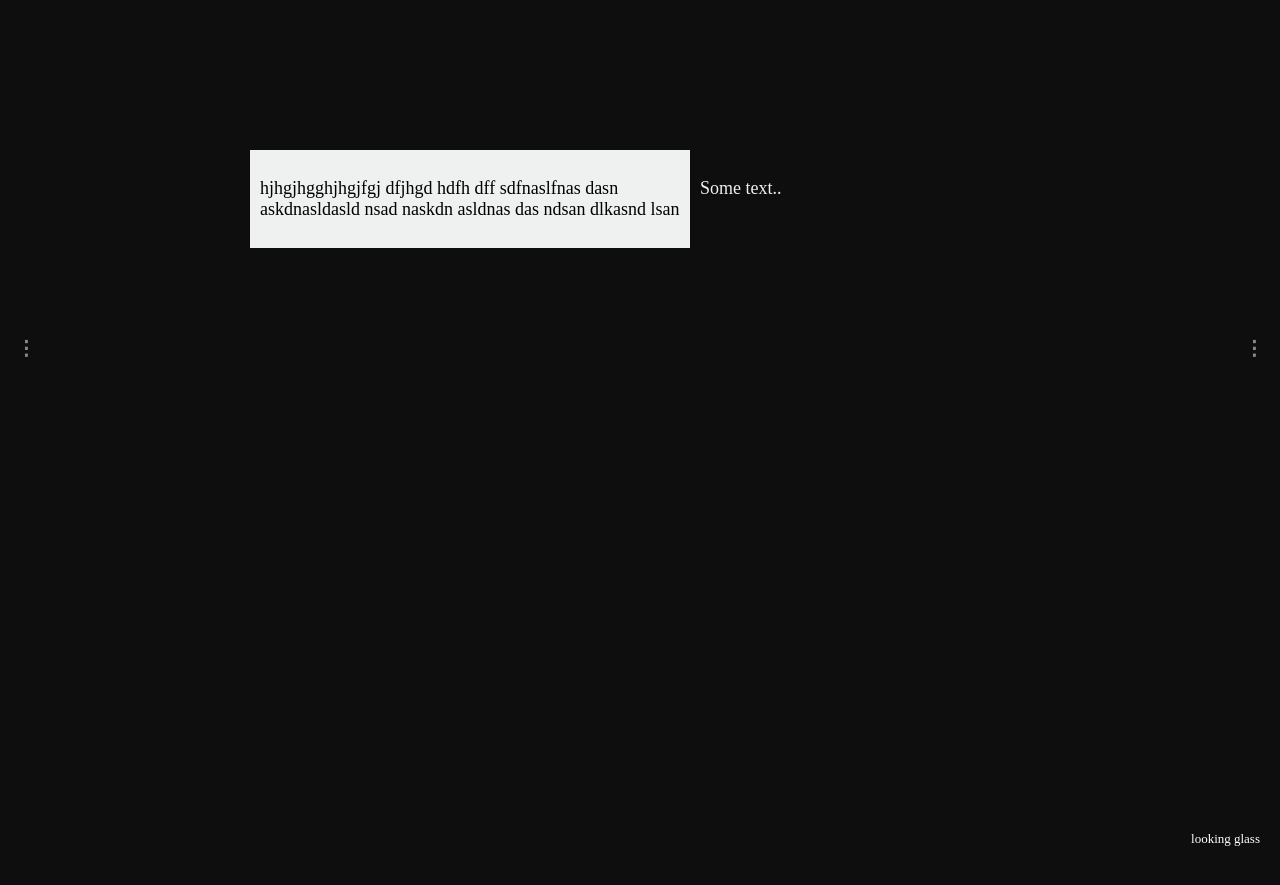
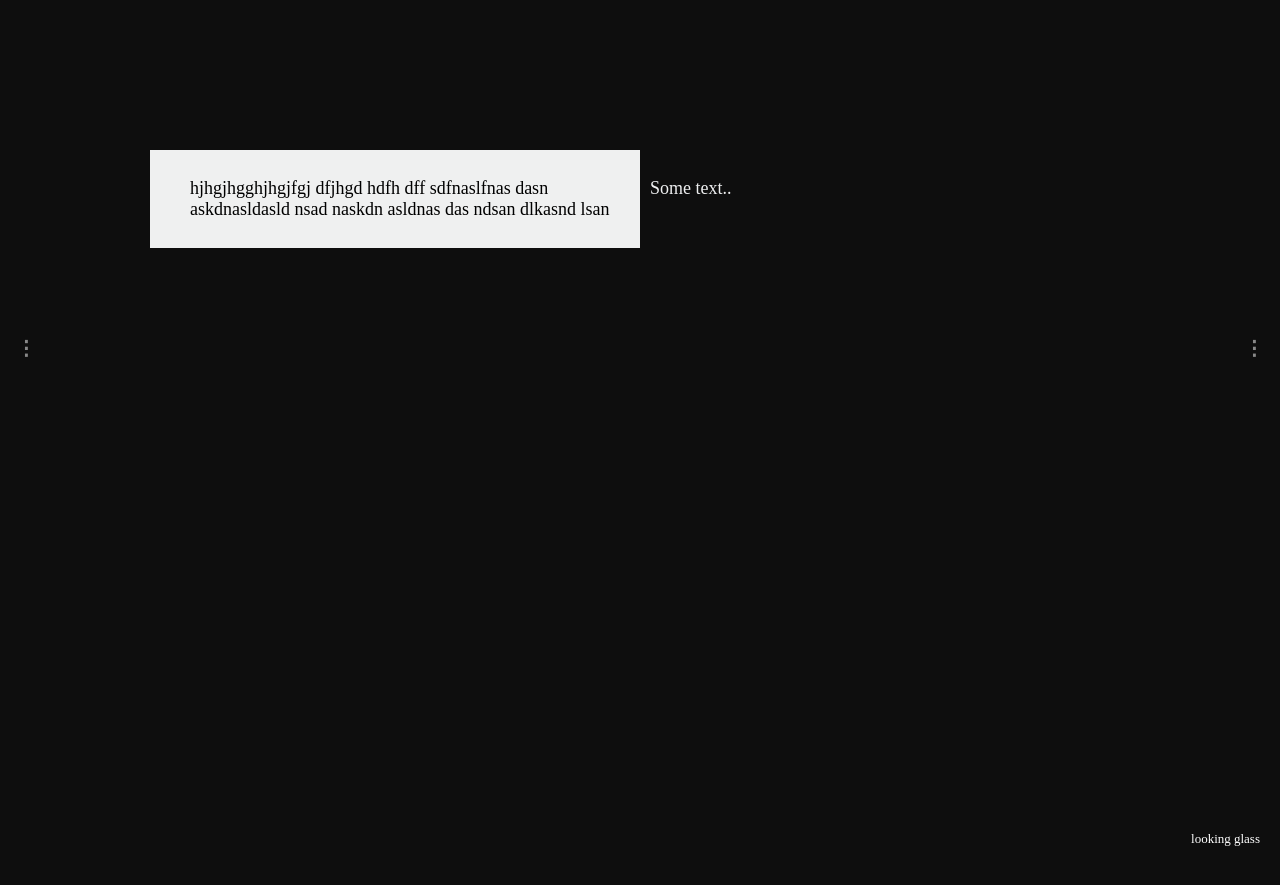
Before and after one commit to hafizzainal/hafizzainal.github.io, a Jekyll site: the page built from index.md, in a window 1280 px wide. Shown: the top 885 px of the page. Built offline with Jekyll 4.4.1, drawn with Linux system fonts in a browser that asks for light colours; our own code applies the rules of GitHub Pages for plain Markdown files.

Commit message:
Update default.html

```diff
--- a/_layouts/default.html
+++ b/_layouts/default.html
@@ -82,7 +82,6 @@ img {vertical-align: middle;}
   display: none;
   padding: 150px;
   margin: 30 auto;
-  margin-left: 100px;
   font-size: 18px;
 }
 
@@ -159,7 +158,7 @@ img {vertical-align: middle;}
 .author {color: #ffffff; text-indent: 100px;}
 
 /* Work text */
-.work {color: black;}
+.work {color: black; padding-left: 30px}
 
 /* Footer */
 .footer {
```
